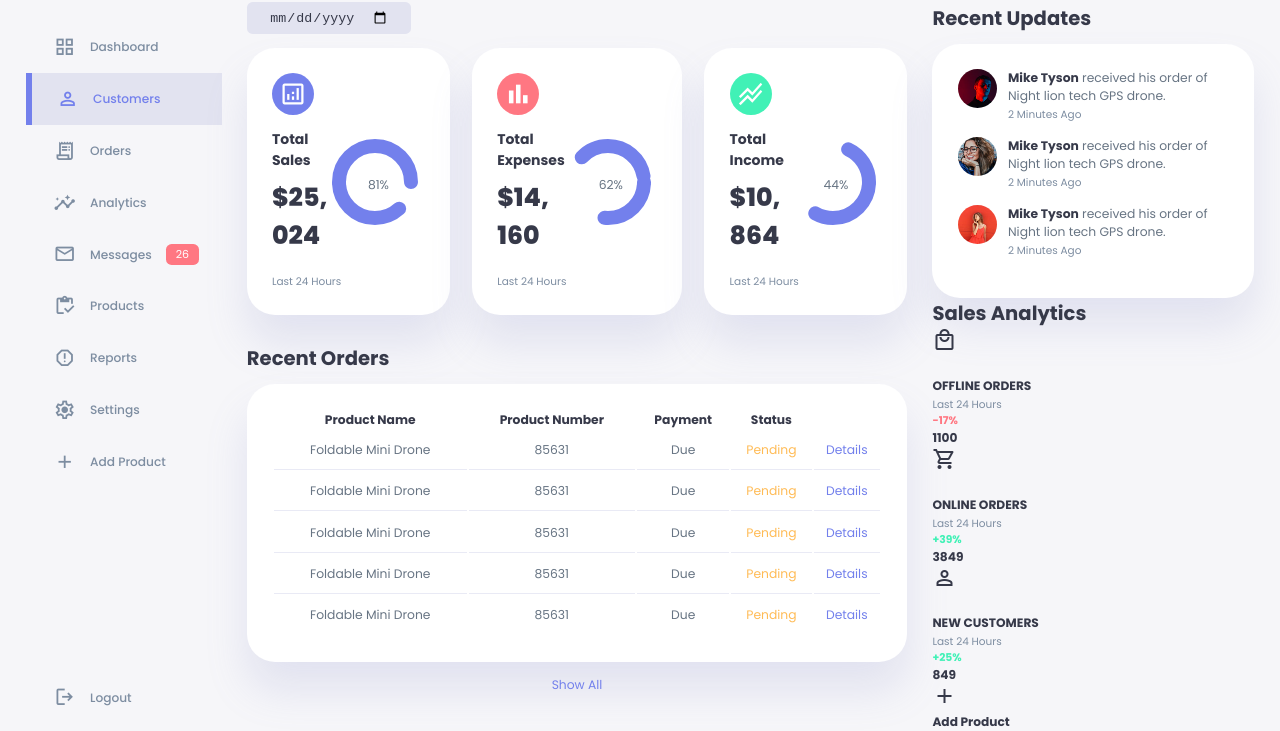
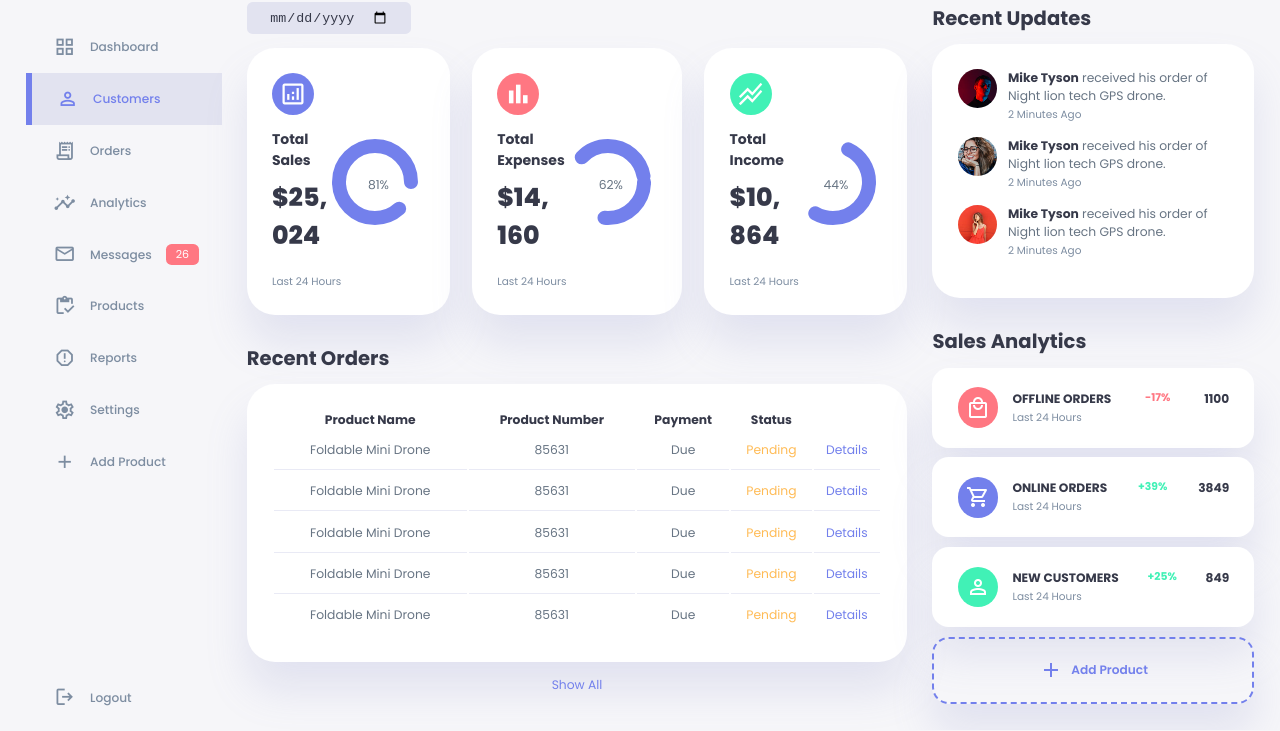
Before and after one commit to arveereed/Days-with-JavaScript, a plain HTML site: page Dashboard/index.html in a window 1280 px wide. Shown: the part 70-801 px from the top of the page. Drawn offline with nearby package versions, Linux system fonts and the light colour scheme.

Commit message:
finish to style

```diff
--- a/Dashboard/css/style.css
+++ b/Dashboard/css/style.css
@@ -388,6 +388,57 @@ main .recent-orders a {
 }
 
 /* ===================== SALES ANALYTICS ========================= */
-.right .sales-analytics {
+.right .sales-analytics { margin-top: 2rem; }
 
+.right .sales-analytics h2 { margin-bottom: 0.8rem; }
+
+.right .sales-analytics .item {
+  background-color: var(--color-white);
+  display: flex;
+  align-items: center;
+  gap: 1rem;
+  margin-bottom: 0.7rem;
+  padding: 1.4rem var(--card-padding);
+  border-radius: var(--border-radius-3);
+  box-shadow: var(--box-shadow);
+  transition: all 300ms ease;
 }
+
+.right .sales-analytics .item:hover { box-shadow: none; }
+
+.right .sales-analytics .item .right {
+  display: flex;
+  justify-content: space-between;
+  align-items: start;
+  margin: 0;
+  width: 100%;
+}
+
+.right .sales-analytics .item .icon {
+  padding: 0.6rem;
+  color: var(--color-white);
+  border-radius: 50%;
+  background-color: var(--color-primary);
+  display: flex;
+}
+
+.right .sales-analytics .item.offline .icon { background-color: var(--color-danger); }
+
+.right .sales-analytics .item.customers .icon { background-color: var(--color-success); }
+
+.right .sales-analytics .add-product {
+  background-color: transparent;
+  border: 2px dashed var(--color-primary);
+  color: var(--color-primary);
+  display: flex;
+  align-items: center;
+  justify-content: center;
+}
+
+.right .sales-analytics .add-product div {
+  display: flex;
+  align-items: center;
+  gap: 0.6rem;
+}
+
+.right .sales-analytics .add-product div h3 { font-weight: 600; }
```
